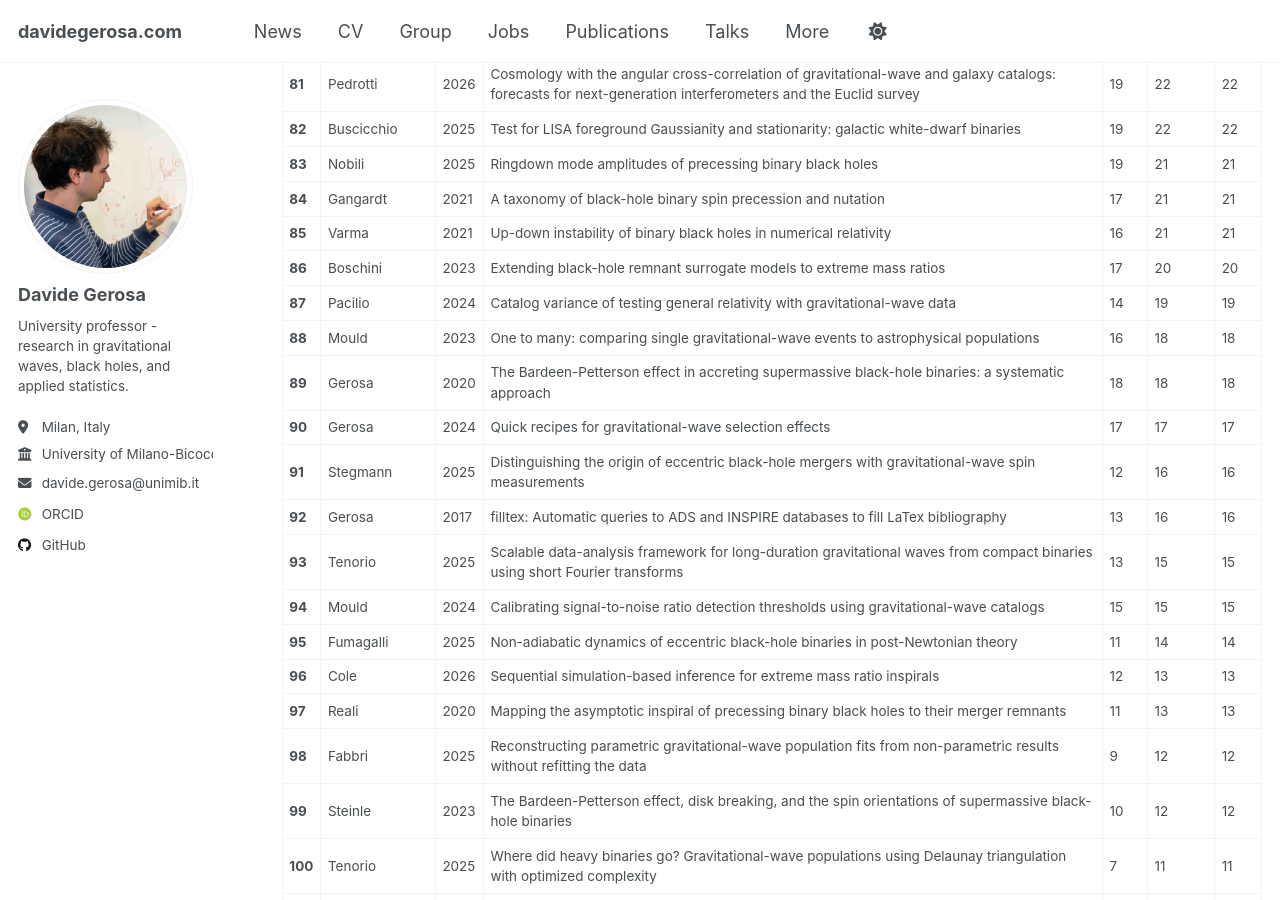
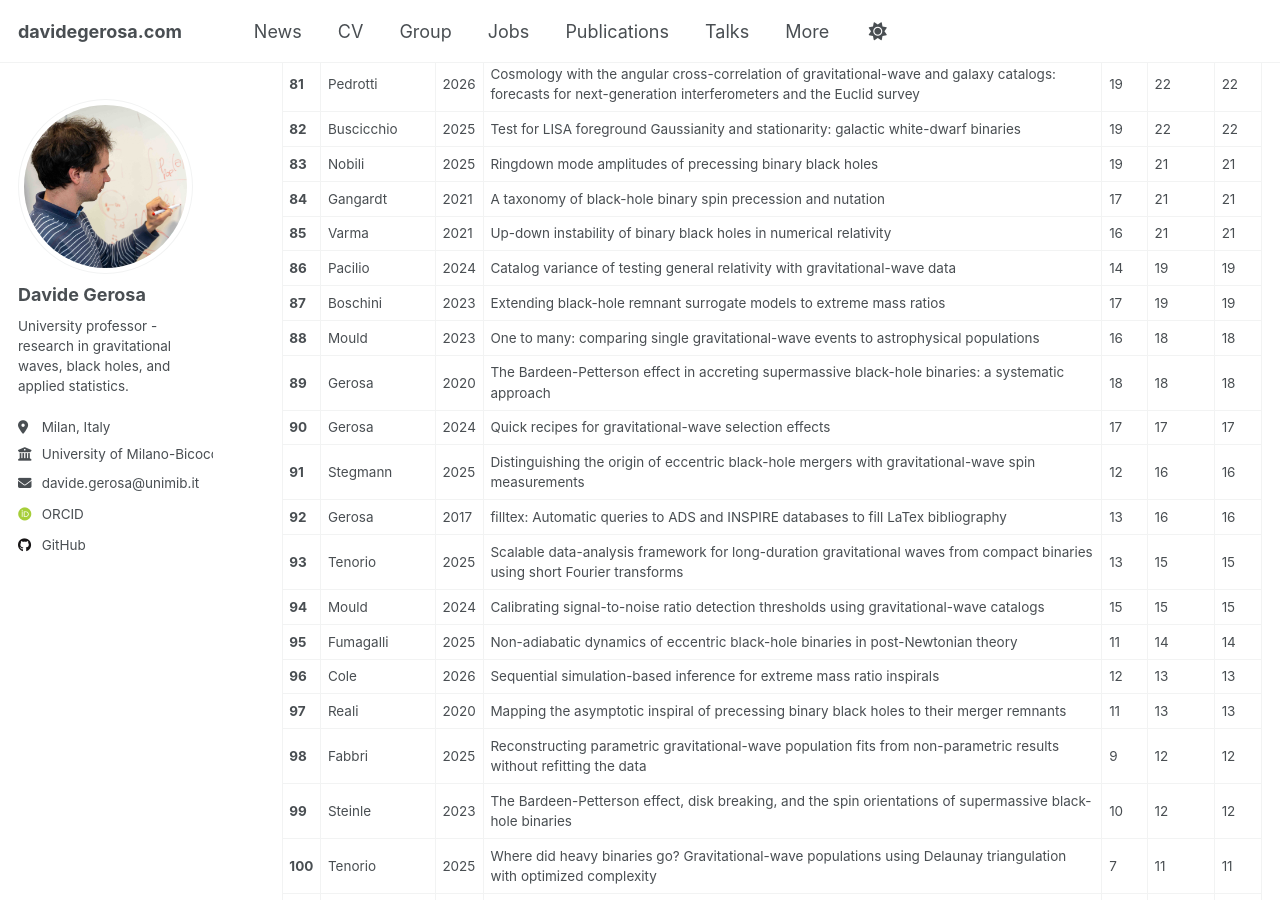
Before and after one commit to dgerosa/website, a Jekyll site: the page built from _pages/citations.md, in a window 1280 px wide and 900 px high, scrolled down 3759 px. Built offline with Jekyll 4.4.1, drawn with Linux system fonts in a browser that asks for light colours; some web fonts are replaced; some of the changed text lies outside the part shown.

Commit message:
Website update from workflow

```diff
--- a/_pages/_citations.md
+++ b/_pages/_citations.md
@@ -94,8 +94,8 @@
 | **83** | Nobili | 2025 | Ringdown mode amplitudes of precessing binary black holes | 19 | 21 | 21 |
 | **84** | Gangardt | 2021 | A taxonomy of black-hole binary spin precession and nutation | 17 | 21 | 21 |
 | **85** | Varma | 2021 | Up-down instability of binary black holes in numerical relativity | 16 | 21 | 21 |
-| **86** | Boschini | 2023 | Extending black-hole remnant surrogate models to extreme mass ratios | 17 | 20 | 20 |
-| **87** | Pacilio | 2024 | Catalog variance of testing general relativity with gravitational-wave data | 14 | 19 | 19 |
+| **86** | Pacilio | 2024 | Catalog variance of testing general relativity with gravitational-wave data | 14 | 19 | 19 |
+| **87** | Boschini | 2023 | Extending black-hole remnant surrogate models to extreme mass ratios | 17 | 19 | 19 |
 | **88** | Mould | 2023 | One to many: comparing single gravitational-wave events to astrophysical populations | 16 | 18 | 18 |
 | **89** | Gerosa | 2020 | The Bardeen-Petterson effect in accreting supermassive black-hole binaries: a systematic approach | 18 | 18 | 18 |
 | **90** | Gerosa | 2024 | Quick recipes for gravitational-wave selection effects | 17 | 17 | 17 |
```
Also changed, not shown: other parts of _pages/_citations.md (+12 -12 lines), _pages/_group.md (+1 -1 lines), _pages/_publications.md (+1 -1 lines), _pages/_talks.md (+1 -1 lines).
